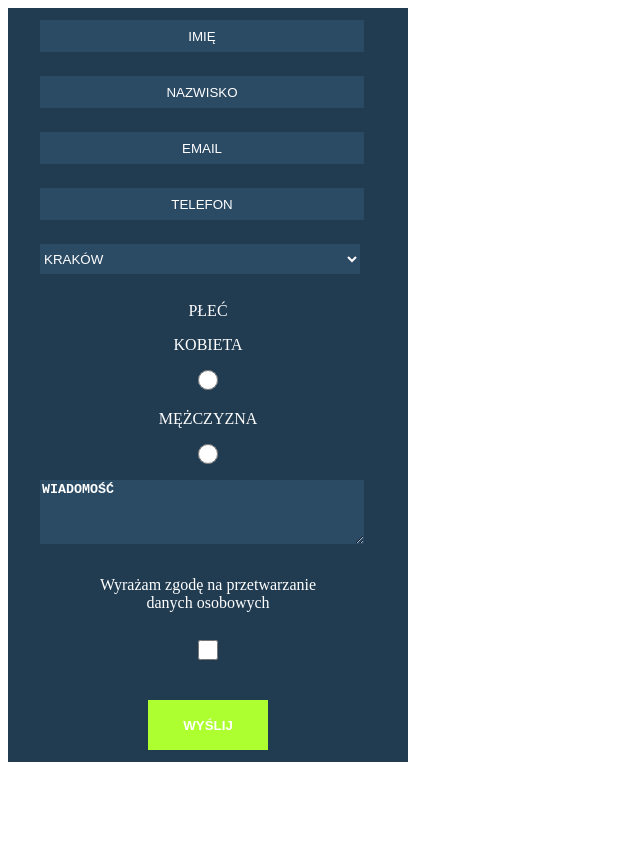
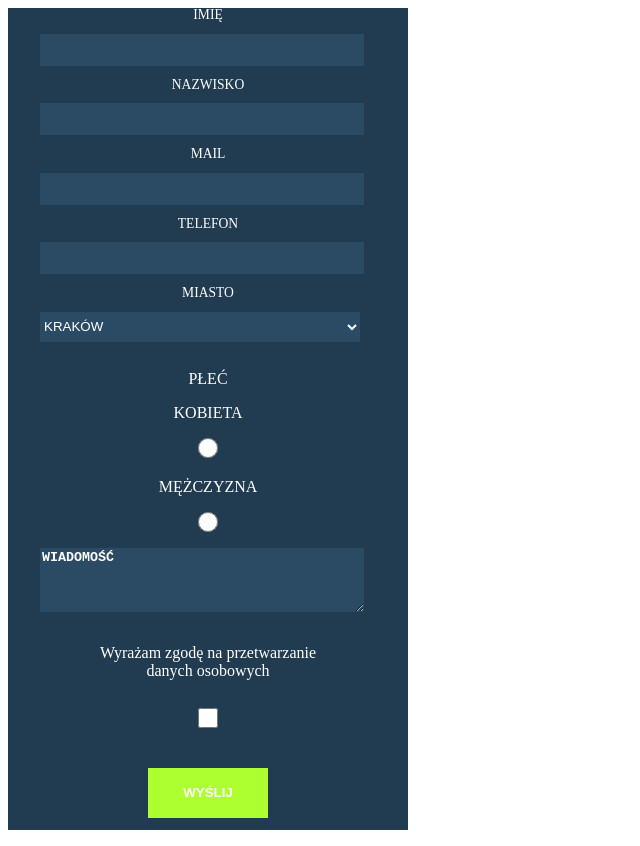
Before and after one commit to maciekpilat/formularz, a plain HTML site: page index.html in a window 1280 px wide. Shown: the whole page, without its empty margins (0-640 px from the left). Before the commit the page ends 800 px from the top, so only its background shows below. Drawn offline with Linux system fonts and the light colour scheme.

Commit message:
Add files via upload

```diff
--- a/index.html
+++ b/index.html
@@ -9,10 +9,15 @@
 <body>
     <form method="POST" action="https://formspree.io/maciekpilat@mail.com">
         <div id="form_wrapper">
-            <input name="first" placeholder="IMIĘ" /><br />
-            <input name="lastname" placeholder="NAZWISKO" /><br/>
-            <input type="email" name="mail" placeholder="EMAIL" /><br/>
-            <input type="tel" name="phone" placeholder="TELEFON" /><br/>
+            <label for="first">IMIĘ</label>
+            <input name="first"><br/>
+            <label for="lastname">NAZWISKO</label>
+            <input name="lastname"><br/>
+            <label for="email">MAIL</label>
+            <input type="email" name="mail"><br/>
+            <label for="tel">TELEFON</label>
+            <input type="tel" name="phone"><br/>
+            <label for="city">MIASTO</label>
             <select name="city">
 	<option selected="selected">KRAKÓW</option>
 	<option>WARSZAWA</option>
```
